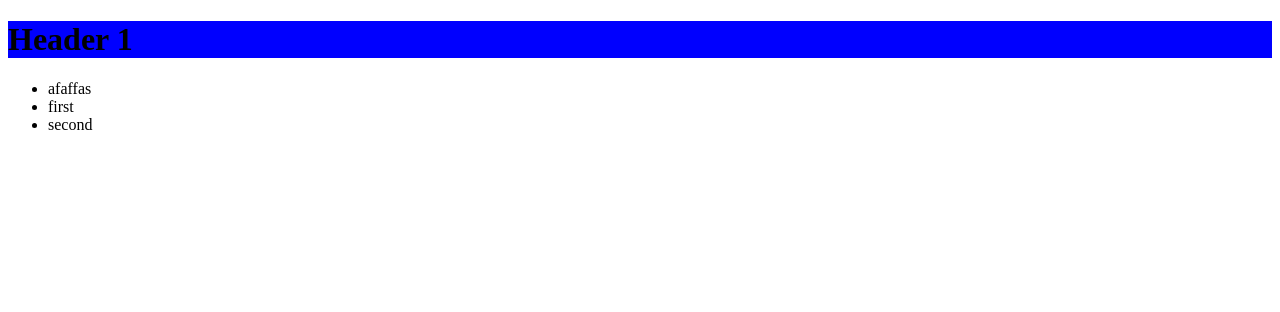
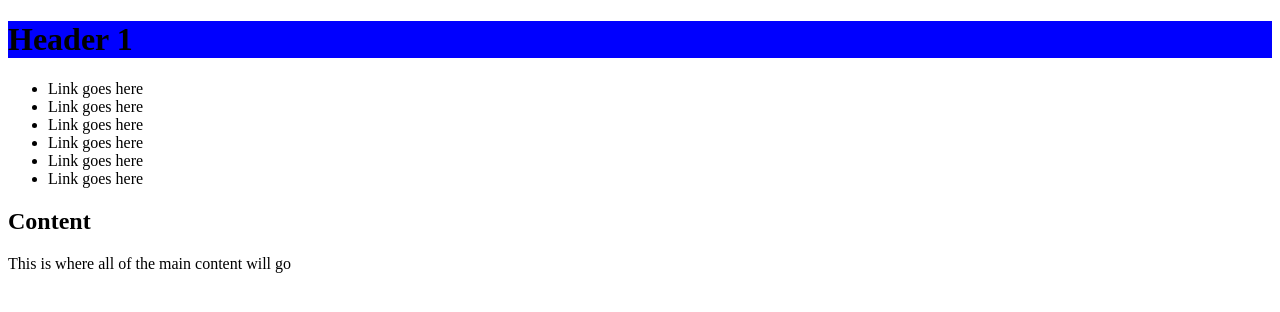
Before and after one commit to tom-li-nz/savehub, a plain HTML site: page hello.html in a window 1280 px wide. Drawn offline with Linux system fonts and the light colour scheme.

Commit message:
update hello.html

```diff
--- a/hello.html
+++ b/hello.html
@@ -4,11 +4,12 @@
     <link rel="stylesheet" href="styles.css">
 
     <title>
-      This is my first web page
+      Web page
     </title>
   </head>
 
   <body>
+    <div id="container">
       <div id="header">
         <h1>
           Header 1
@@ -16,9 +17,23 @@
       </div>
 
       <ul>
-      <li>afaffas</li>
-      <li>first</li>
-      <li>second</li>
+        <li>Link goes here</li>
+        <li>Link goes here</li>
+        <li>Link goes here</li>
+        <li>Link goes here</li>
+        <li>Link goes here</li>
+        <li>Link goes here</li>
       </ul>
+
+      <nav>
+        <div id="Content">
+            <h2>Content</h2>
+            <P>This is where all of the main content will go</P>
+        </div>
+      </nav>
+
+    </div>
+
+
   </body>
 </html>
```
Lines whose indentation alone changed are shown as unchanged.
